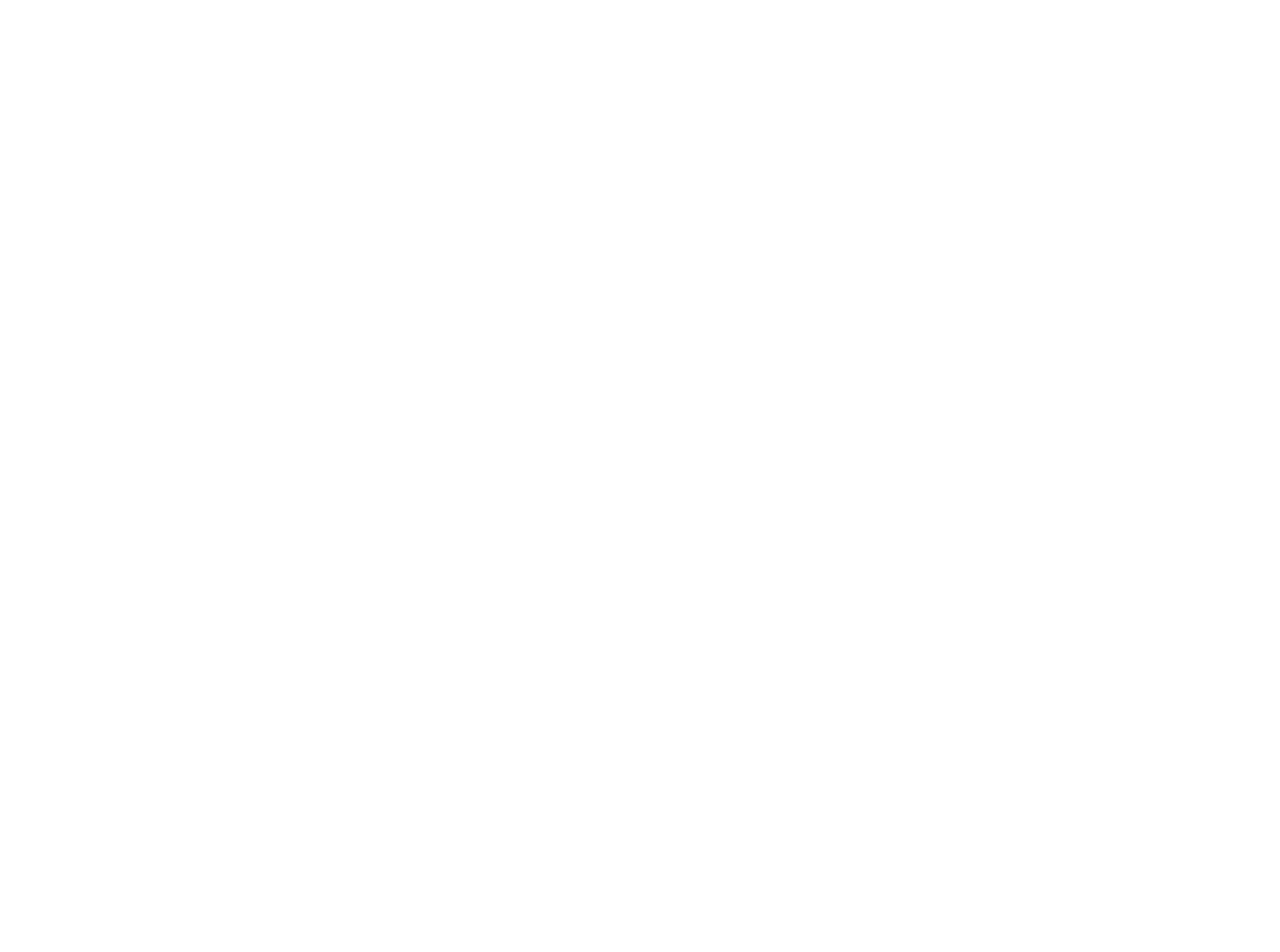
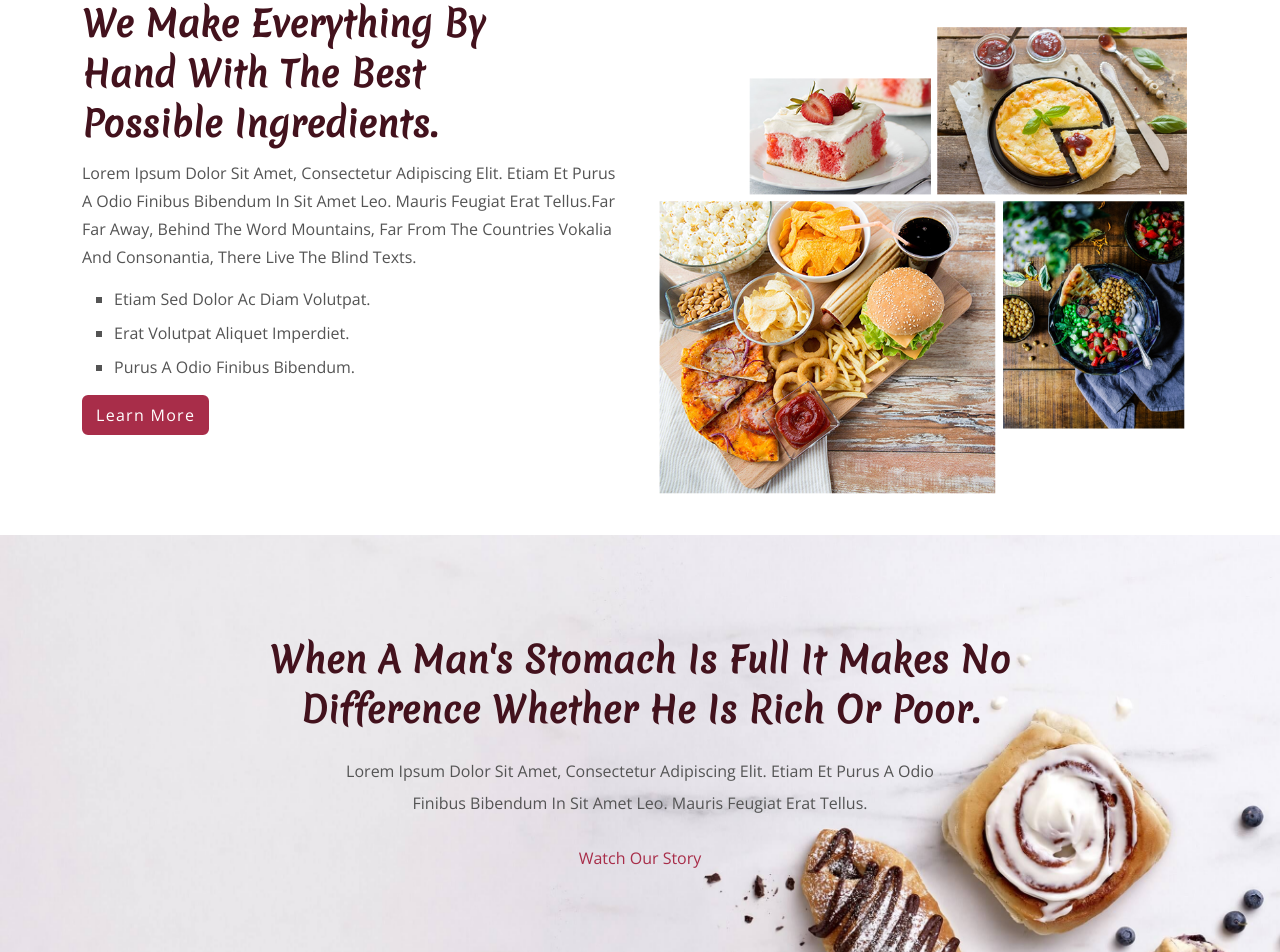
Before and after one commit to wesamustafa/React-Food-Website-Template, a React (Create React App) app: page / in a window 1280 px wide. Shown: the part 1316-2268 px from the top of the page. Before the commit the page ends 1255 px from the top, so only its background shows below. Built offline with nearby package versions, Linux system fonts and the light colour scheme.

Commit message:
imp paralex section

```diff
--- a/src/component/Home.js/Home.css
+++ b/src/component/Home.js/Home.css
@@ -44,9 +44,67 @@
     color: var(--second-color);
     line-height: 3.125rem;
     width: 80%;
+    font-family: var(--second-font);
 }
 .pride p{
     font-size:1rem;
     line-height: 1.75rem;
     color: var(--third-color);
 }
+/* ingredients section */
+.ingredients{
+    margin-top: 3.125rem;
+    max-width: 100%;
+    height: auto;
+    text-align: left;
+    overflow: hidden;
+}
+.ingredients h2{
+    font-size: 2.188rem;
+    font-weight: bold;
+    margin: 0.625rem 0;
+    color: var(--second-color);
+    line-height: 3.125rem;
+    width: 80%;
+    font-family: var(--second-font);
+}
+.ingredients p{
+    font-size:1rem;
+    line-height: 1.75rem;
+    color: var(--third-color);
+}
+.ingredients ul li{
+    list-style-type: square;
+    color: var(--third-color);
+    margin-top: 0.625rem;
+}
+.ingredients img{
+    max-width: 100%;
+}
+/* paralex section*/
+.paralex{
+    background: url("../../assets/paralex.jpg") center no-repeat;
+    background-size: cover;
+    width: 100%;
+    height: auto;
+    padding: 1.875rem 0;
+    text-align: center;
+}
+.paralex .row{
+    margin: 3.125rem 0;
+}
+.paralex h2{
+    font-size: 2.188rem;
+    font-weight: bold;
+    margin: 0.625rem 0;
+    color: var(--second-color);
+    line-height: 3.125rem;
+    font-family: var(--second-font);
+    margin: 1.25rem 0;
+}
+.paralex p{
+    font-size:1rem;
+    line-height: 2rem;
+    color: var(--third-color);
+    margin: 1.25rem 0;
+}
--- a/src/component/Home.js/Home.js
+++ b/src/component/Home.js/Home.js
@@ -3,6 +3,7 @@
 import "./Home.css";
 import {Button} from 'react-bootstrap';
 import prideImg from '../../assets/pride.png';
+import ingredients from '../../assets/ingredients.png';
 const Home = ()=>{
     return(
         <Fragment>
@@ -32,7 +33,7 @@
         </section>
         {/* End Section numbers */}
         {/* start section pride */}
-        <div className="pride">
+        <section className="pride">
             <div className="container">
                 <div className="row">
                     <div className="col-md-6">
@@ -45,8 +46,43 @@
                     </div>
                 </div>
             </div>
-        </div>
+        </section>
         {/* end section pride */}
+        {/* start section ingredients */}
+        <section className="ingredients">
+            <div className="container">
+                <div className="row">
+                    <div className="col-md-6">
+                        <h2>We make everything by hand with the best possible ingredients.</h2>
+                        <p>Lorem ipsum dolor sit amet, consectetur adipiscing elit. Etiam et purus a odio finibus bibendum in sit amet leo. Mauris feugiat erat tellus.Far far away, behind the word mountains, far from the countries Vokalia and Consonantia, there live the blind texts.</p>
+                        <ul>
+                            <li>Etiam sed dolor ac diam volutpat.</li>
+                            <li>Erat volutpat aliquet imperdiet.</li>
+                            <li>purus a odio finibus bibendum.</li>
+                        </ul>
+                        <Button variant="primary">learn more</Button>{' '}
+                    </div>
+                    <div className="col-md-6">
+                        <img src={ingredients} alt="ingredients"/>
+                    </div>
+                </div>
+            </div>
+        </section>
+        {/* end section ingredients */}
+        {/* start section paralex */}
+        <section className="paralex">
+            <div className="container">
+                <div className="row">
+                    <div className="col-lg-12 col-md-12">
+                        <h2>When a man's stomach is full it makes no<br/> difference whether he is rich or poor.</h2>
+                        <p>Lorem ipsum dolor sit amet, consectetur adipiscing elit. Etiam et purus a odio <br/>finibus bibendum in sit amet leo. Mauris feugiat erat tellus.</p>
+                        <Button variant="link">Watch Our Story</Button>
+                    </div>
+                </div>
+            </div>
+        </section>
+        {/* end section paralex */}
+
         </Fragment>
     )
 }
--- a/src/index.css
+++ b/src/index.css
@@ -50,3 +50,12 @@
   color: var(--primary-color) !important;
   transition: .2s ease-in-out;
 }
+.btn-link{
+  color: var(--primary-color) !important;
+  text-decoration: none !important;
+}
+.btn-link:hover{
+  color: var(--second-color) !important;
+  font-weight: bold;
+  transition: .2s ease-in-out;
+}
```
Also changed, not shown: src/assets/ingredients.png (added), src/assets/paralex.jpg (added).
